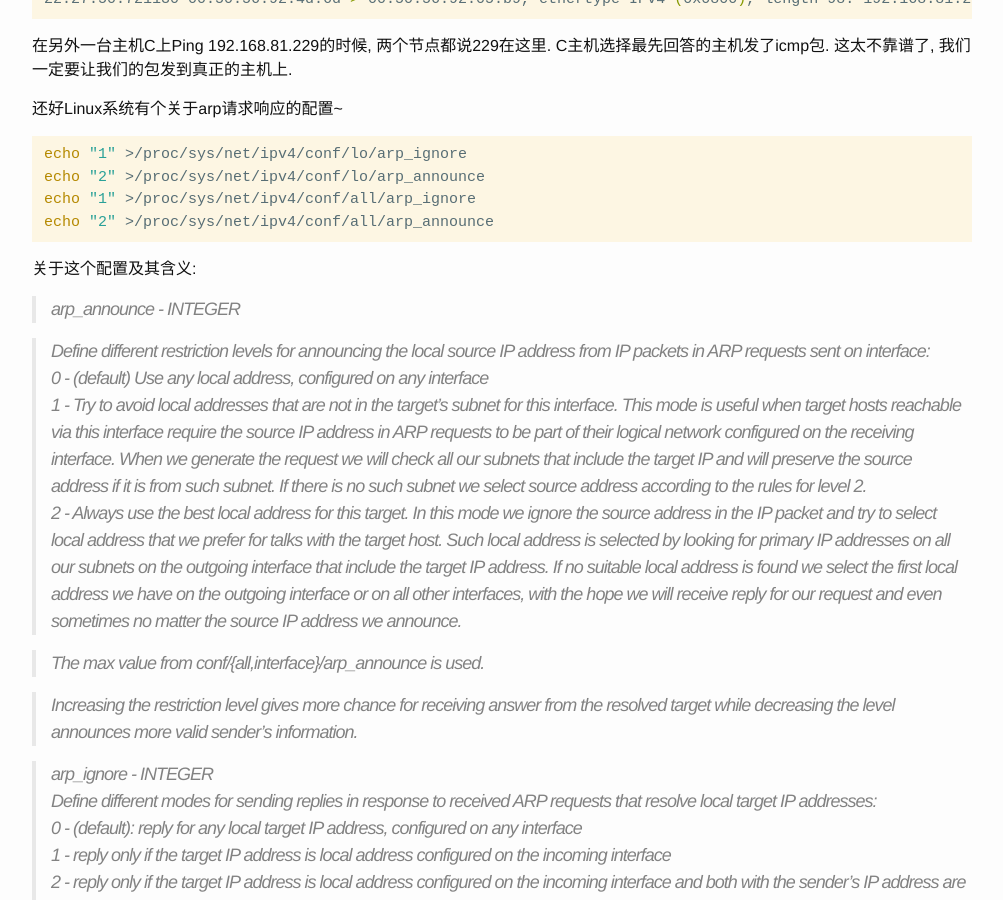
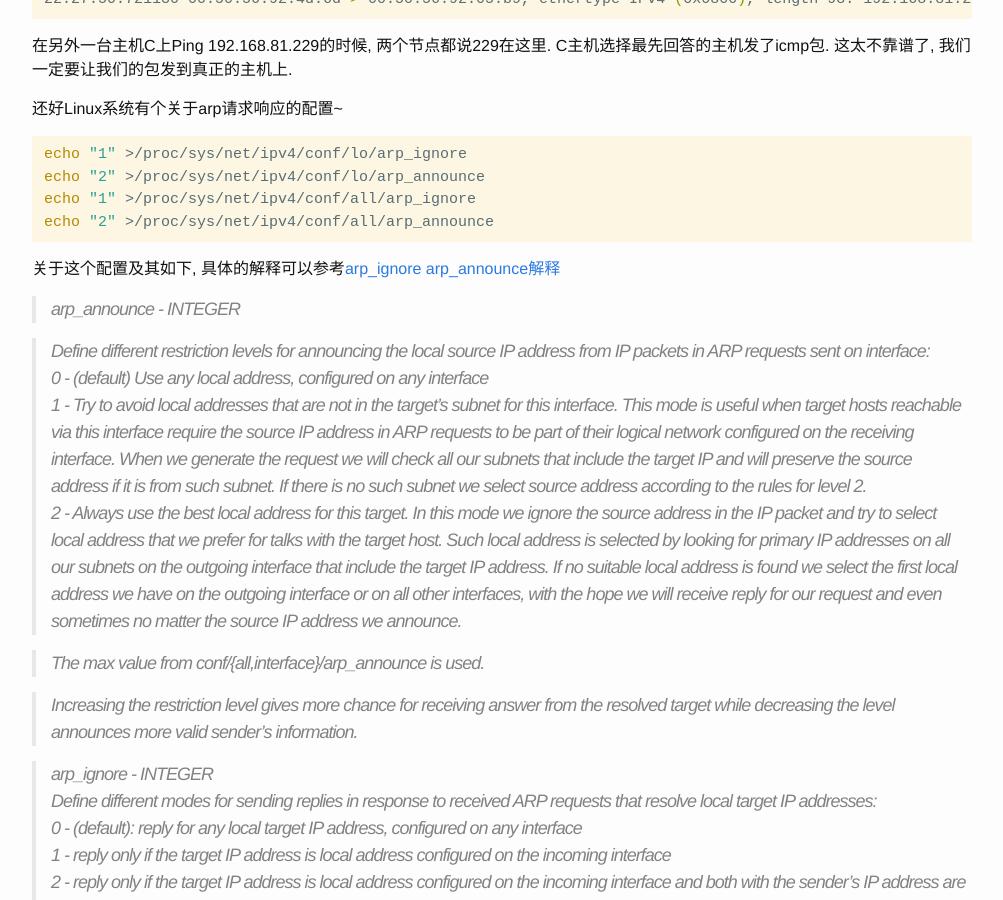
Before and after one commit to childe/ohmycat, a Jekyll site: the page built from _posts/2014-11-13-lvs-and-redis-cluster.md, in a window 1280 px wide and 900 px high, scrolled down 4320 px. Shown: the whole window, without its empty margins (138-1141 px from the left). Built offline with Jekyll 4.4.1, drawn with Linux system fonts in a browser that asks for light colours; comment, search, counter and statistics services are not loaded.

Commit message:
arp_ignore arp_announce解释

````diff
--- a/_posts/2014-11-13-lvs-and-redis-cluster.md
+++ b/_posts/2014-11-13-lvs-and-redis-cluster.md
@@ -192,7 +192,7 @@ echo "1" >/proc/sys/net/ipv4/conf/all/arp_ignore
 echo "2" >/proc/sys/net/ipv4/conf/all/arp_announce
 ```
 
-关于这个配置及其含义:
+关于这个配置及其如下, 具体的解释可以参考[arp_ignore arp_announce解释](linux/2016/04/19/lvs-arp-response.html)
 
 > arp_announce - INTEGER
 
````
